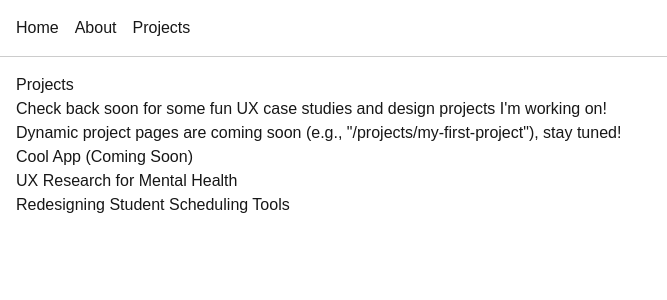
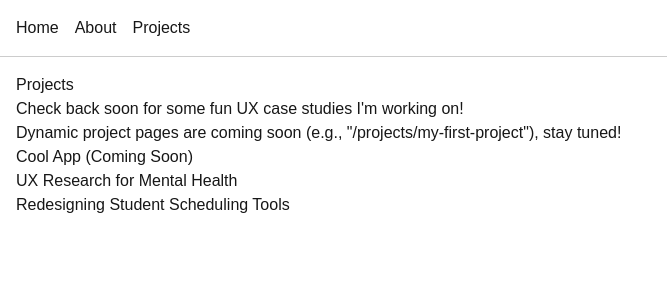
Before and after one commit to Ava-Ab/my-next-portfolio, a Next.js app: page /projects in a window 1280 px wide. Shown: the top 300 px of the page, without its empty margins (0-667 px from the left). Built offline with nearby package versions, Linux system fonts and the light colour scheme.

Commit message:
Fix text quotes for Vercel build

```diff
--- a/app/projects/page.js
+++ b/app/projects/page.js
@@ -2,7 +2,7 @@ export default function Projects() {
   return (
     <main>
       <h1>Projects</h1>
-      <p>Check back soon for some fun UX case studies and design projects I'm working on!</p>
+      <p>Check back soon for some fun UX case studies I'm working on!</p>
       <p>
         Dynamic project pages are coming soon (e.g., "/projects/my-first-project"), stay tuned!
       </p>
```
